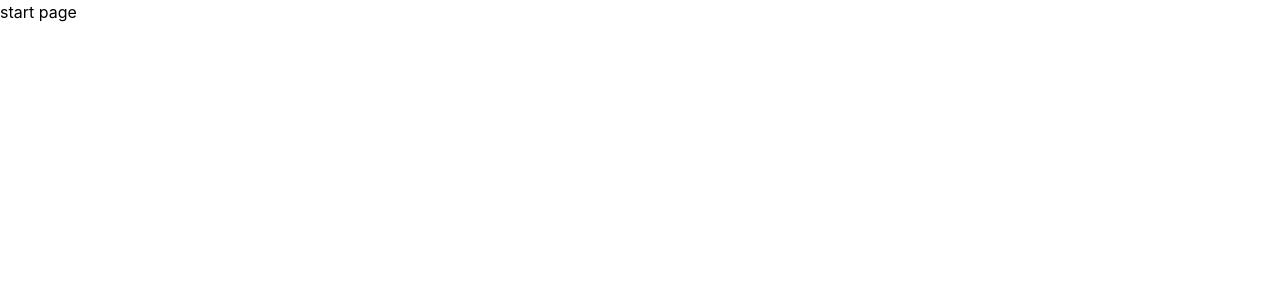
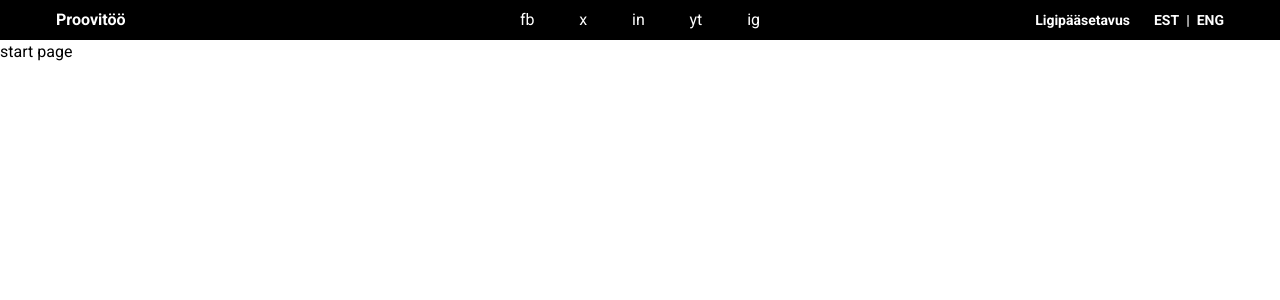
Before and after one commit to geilu/statistikaamet-proovitoo, a React (Vite) app: page / in a window 1280 px wide. Shown: the top 300 px of the page. Built offline with nearby package versions, Linux system fonts and the light colour scheme.

Commit message:
header, font

```diff
--- a/index.html
+++ b/index.html
@@ -2,7 +2,10 @@
 <html lang="en">
   <head>
     <meta charset="UTF-8" />
-    <link rel="icon" type="image/svg+xml" href="/favicon.svg" />
+    <link rel="icon" type="image/svg+xml" />
+    <link rel="preconnect" href="https://fonts.googleapis.com">
+    <link rel="preconnect" href="https://fonts.gstatic.com" crossorigin>
+    <link href="https://fonts.googleapis.com/css2?family=Inconsolata:wght@200..900&family=Roboto:ital,wght@0,100..900;1,100..900&display=swap" rel="stylesheet">
     <meta name="viewport" content="width=device-width, initial-scale=1.0" />
     <title>statistikaamet-proovitoo</title>
   </head>
--- /dev/null
+++ b/src/components/header.tsx
@@ -0,0 +1,34 @@
+export default function Header() {
+    const aStyle: string = "block hover:bg-white text-white hover:text-black px-[0.4em]";
+
+    return (
+        <div className="bg-black w-full h-[2.5em] flex flex-row justify-between items-center px-[3.5em] text-white">
+            <div id="header-left" className="w-full">
+                <h1 className="font-bold">Proovitöö</h1>
+            </div>
+            <div id="header-center" className="w-full flex flex-row justify-center gap-[2em]">
+                <a className={aStyle}
+                    href="https://et-ee.facebook.com/Statistikaamet" target="_blank" rel="noopener noreferrer">fb</a>
+                <a className={aStyle}
+                   href="https://x.com/eestistatistika" target="_blank" rel="noopener noreferrer">x</a>
+                <a className={aStyle}
+                   href="https://www.linkedin.com/company/statistikaamet-statistics-estonia/" target="_blank" rel="noopener noreferrer">in</a>
+                <a className={aStyle}
+                   href="https://www.youtube.com/user/Statistikaamet/featured" target="_blank" rel="noopener noreferrer">yt</a>
+                <a className={aStyle}
+                   href="https://www.instagram.com/eesti_statistika/" target="_blank" rel="noopener noreferrer">ig</a>
+            </div>
+            <div id="header-right" className="w-full flex flex-row justify-end items-center gap-[1.5em]">
+                <a className="font-bold hover:underline text-sm"
+                    href="https://www.stat.ee/et/ligipaasetavus" target="_blank" rel="noopener noreferrer">Ligipääsetavus</a>
+
+                <div className="flex flex-row gap-[0.5em] text-sm font-bold">
+                    <a>EST</a>
+                    <p>|</p>
+                    <a>ENG</a>
+                </div>
+            </div>
+
+        </div>
+    )
+}
--- a/src/index.css
+++ b/src/index.css
@@ -1 +1,5 @@
 @import "tailwindcss";
+
+#root {
+    font-family: 'Roboto', serif;
+}
--- a/src/pages/Quiz.tsx
+++ b/src/pages/Quiz.tsx
@@ -1,5 +1,10 @@
+import Header from "../components/header.tsx";
+
 export default function Quiz() {
     return (
-        <h1>quiz page</h1>
+        <>
+            <Header />
+            <h1>quiz page</h1>
+        </>
     )
 }
--- a/src/pages/Results.tsx
+++ b/src/pages/Results.tsx
@@ -1,5 +1,10 @@
+import Header from "../components/header.tsx";
+
 export default function Results() {
     return (
-        <h1>results page</h1>
+        <>
+            <Header />
+            <h1>results page</h1>
+        </>
     )
 }
--- a/src/pages/Start.tsx
+++ b/src/pages/Start.tsx
@@ -1,5 +1,10 @@
+import Header from "../components/header.tsx";
+
 export default function Start() {
     return (
-        <h1>start page</h1>
+        <>
+            <Header />
+            <h1>start page</h1>
+        </>
     )
 }
```
